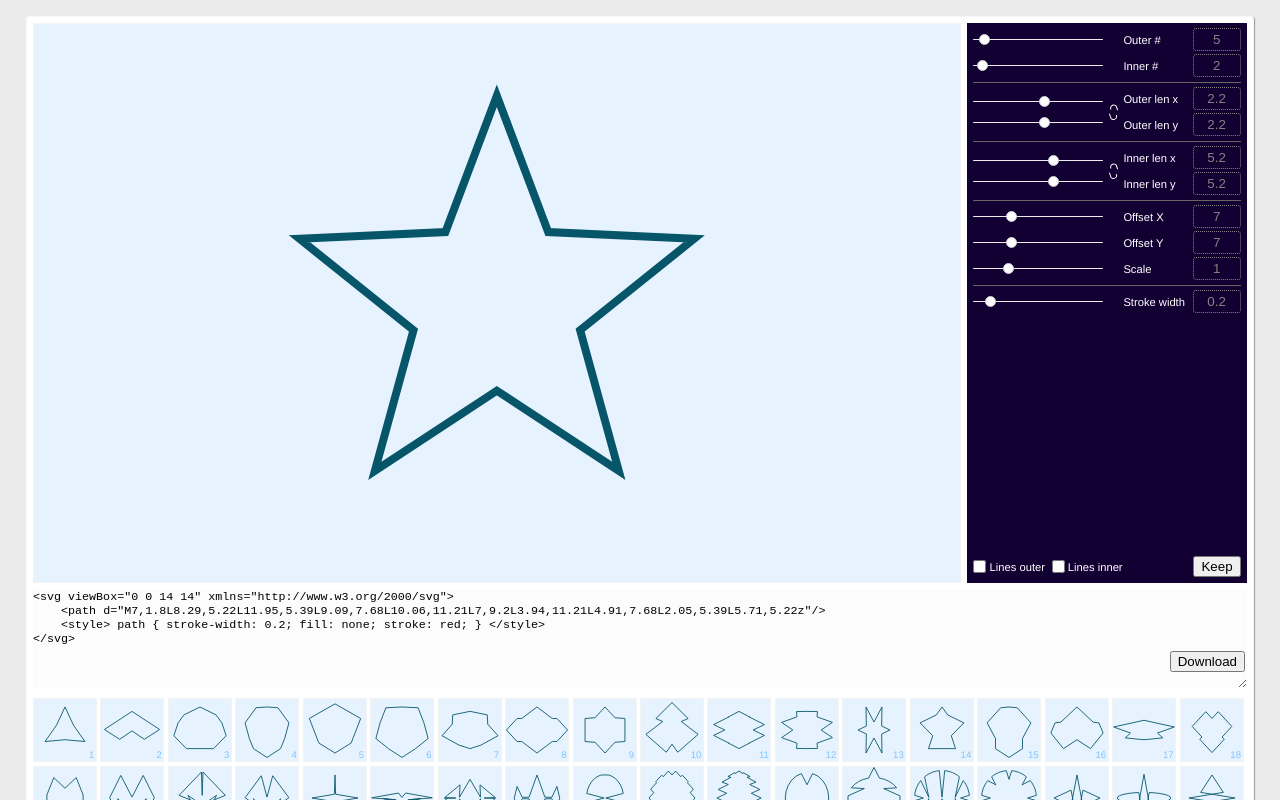
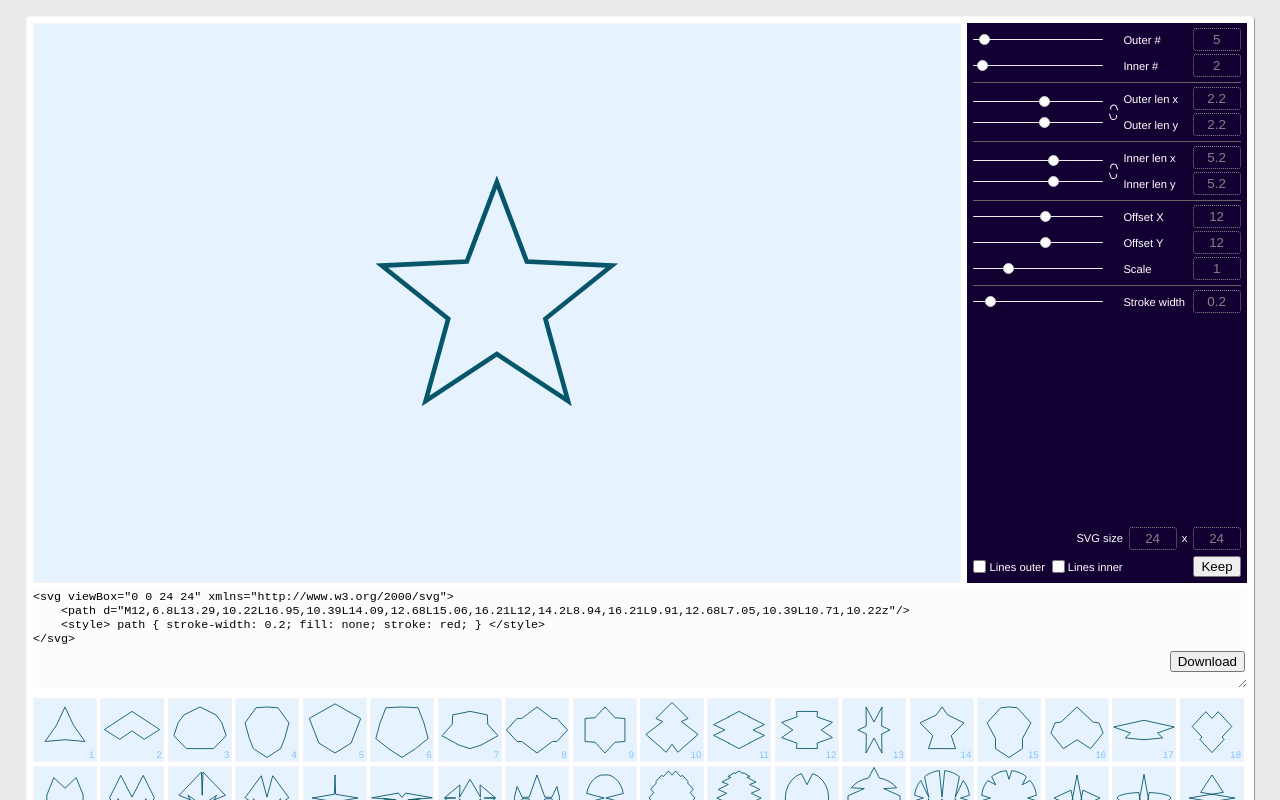
Before and after one commit to maxzz/ngon-gen, a Vue app: page / in a window 1280 px wide. Shown: the top 800 px of the page. Built offline with nearby package versions, Linux system fonts and the light colour scheme.

Commit message:
Added ability to set SVG size

```diff
--- a/src/App.vue
+++ b/src/App.vue
@@ -1,7 +1,7 @@
 <template>
     <div class="app-wrap"> <!-- debug -->
         <div class="main">
-            <svg :viewBox="`0 0 ${sceneSize} ${sceneSize}`" class="big-canvas" xmlns="http://www.w3.org/2000/svg">
+            <svg :viewBox="`0 0 ${sp.scene.w} ${sp.scene.h}`" class="big-canvas" xmlns="http://www.w3.org/2000/svg">
                 <path :d="genData.d" :style="{'stroke-width': sp.stroke}" />
                 <path v-if="options.outerLines" class="helper-out-lines" :d="hintLines.outer" />
                 <path v-if="options.innerLines" class="helper-inn-lines" :d="hintLines.inner" />
@@ -89,6 +89,13 @@
                         <div class="range-label">Stroke width</div>
                     </div>
                 </div>
+                <div class="scene-size">
+                    <div class="scene-size-label">SVG size</div>
+                    <ValueInput v-model="sp.scene.w" min="14" max="200" step="10" />
+                    <div class="scene-size-label">x</div>
+                    <ValueInput v-model="sp.scene.h" min="14" max="200" step="10" />
+                </div>
+
                 <div class="actions">
                     <label><input type="checkbox" @click="toggleOuterLines">Lines outer</label>
                     <label><input type="checkbox" @click="toggleInnerLines">Lines inner</label>
@@ -103,7 +110,7 @@
         <Draggable class="previews" v-model="previews" @start="drag=true" @end="drag=false">
             <div v-for="(shape, index) of previews" :key="shape.id" @click="shapeFromPreview(shape)" class="preview">
                 <div class="preview-id">{{index + 1}}</div>
-                <svg class="small-canvas" viewBox="0 0 14 14">
+                <svg class="small-canvas" :viewBox="`0 0 ${shape.scene.w} ${shape.scene.h}`">
                     <path :d="generate(shape).d" :style="{'stroke-width': shape.stroke}" />
                 </svg>
             </div>
@@ -114,7 +121,7 @@
 <script lang="ts">
 import Vue from "vue";
 import { ref, reactive, computed, defineComponent } from '@vue/composition-api';
-import { CONST, bootupParams, ShapeNgonToSaved } from './business/types';
+import { bootupParams, ShapeNgonToSaved } from './business/types';
 import { previewShapes, generatedSvg } from './business/shapes-collection';
 import { generate } from './business/generator-ngon';
 import Range from './components/Range.vue';
@@ -143,7 +150,7 @@ export default defineComponent({
         });
 
         const outputSvgText = computed(() => {
-            return generatedSvg(genData.value.d, sp.stroke);
+            return generatedSvg(genData.value.d, sp.scene.w, sp.scene.h, sp.stroke);
         });
         const downloadSvg = () => download(outputSvgText.value, 'generated.svg', 'text/plain');
 
@@ -181,8 +188,6 @@ export default defineComponent({
 
             downloadSvg,
             generate,
-
-            sceneSize: CONST.sceneSize
         };
     }
 });
@@ -326,6 +331,23 @@ $inputSpacing: 6px;
     }
 }
 
+.scene-size {
+    display: grid;
+    grid-template-columns: auto 3em 1em 3em;
+    padding-bottom: .4em;
+
+    .scene-size-label {
+        font-size: .7em;
+        justify-self: center;
+        align-self: center;
+    }
+
+    :first-child {
+        padding-right: .5em;
+        justify-self: end;
+    }
+}
+
 $canvas-bkg: hsl(208, 100%, 95%);
 
 .big-canvas {
--- a/src/business/generator-ngon.ts
+++ b/src/business/generator-ngon.ts
@@ -1,4 +1,4 @@
-import { ShapeNgon, CONST, rnd2 } from "./types";
+import { ShapeNgon, rnd2 } from "./types";
 
 function ngon(n: number): [number, number][] {
     let polygon = new Array(n);
@@ -47,8 +47,8 @@ export function generate(params: ShapeNgon) {
             cy: points[0][1],
         },
         center: {
-            x: CONST.sceneSize / 2,
-            y: CONST.sceneSize / 2,
+            x: params.scene.w / 2,
+            y: params.scene.h / 2,
         }
     };
 }
--- a/src/business/shapes-collection.ts
+++ b/src/business/shapes-collection.ts
@@ -56,7 +56,7 @@ export function previewShapes(sp: ShapeNgon) {
     };
 } //previewShapes()
 
-export function generatedSvg(path: string, stroke: number) {
+export function generatedSvg(path: string, w: number, h: number, stroke: number) {
     let style = `<style> path { stroke-width: ${stroke}; fill: none; stroke: red; } </style>`;
-    return `<svg viewBox="0 0 14 14" xmlns="http://www.w3.org/2000/svg">\n    <path d="${path}"/>\n    ${style}\n</svg>`;
+    return `<svg viewBox="0 0 ${w} ${h}" xmlns="http://www.w3.org/2000/svg">\n    <path d="${path}"/>\n    ${style}\n</svg>`;
 }
--- a/src/business/types.ts
+++ b/src/business/types.ts
@@ -43,7 +43,7 @@ export type ShapeNgon = {
 
 export const enum CONST { // ts defines type by last enum
     defStroke = 0.2,
-    sceneSize = 14, // should be an even integer
+    sceneSize = 24, // should be an even integer
 }
 
 const enum CONST_NAMES {
```
